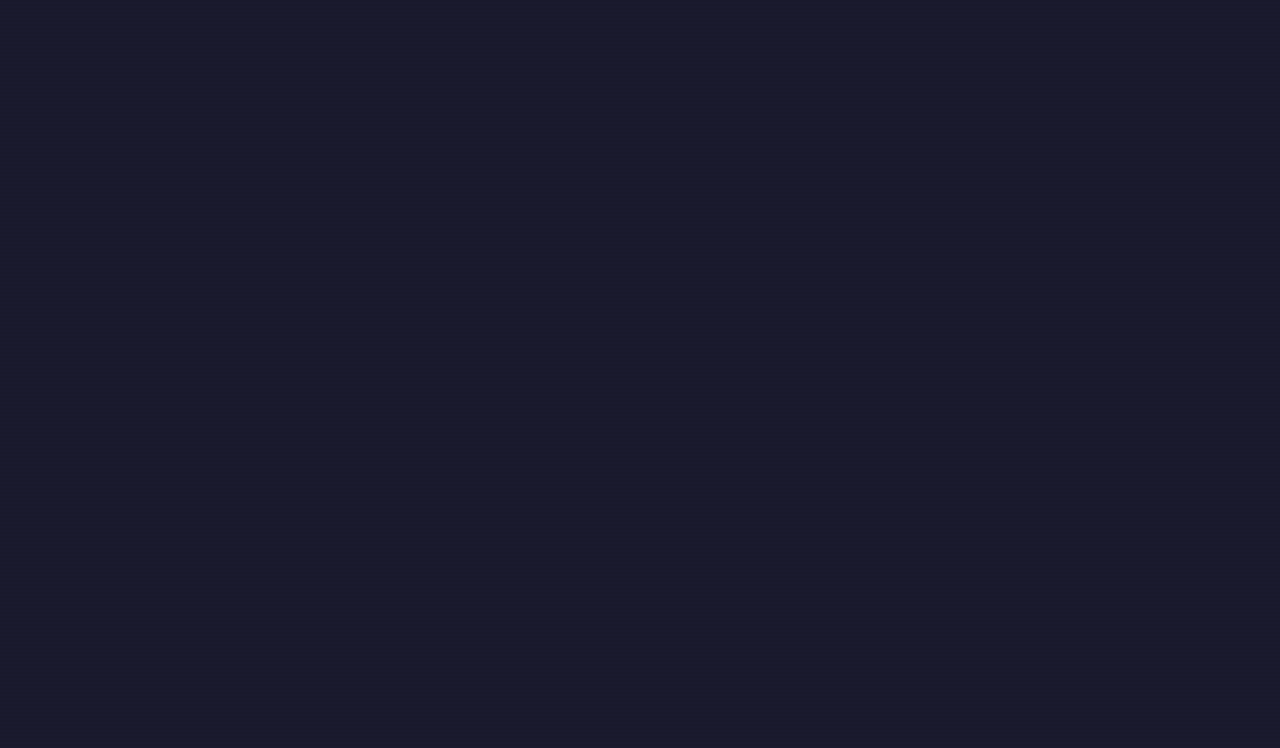
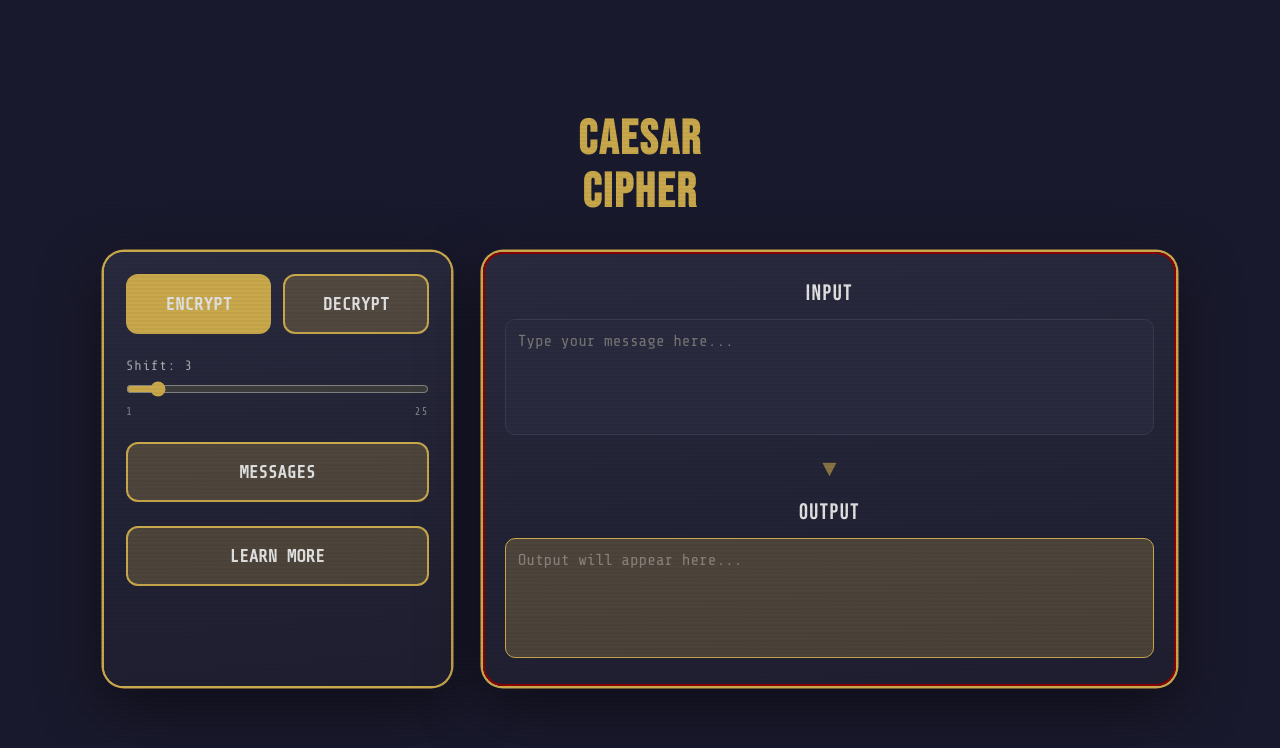
Before and after one commit to rajahw/cybersecurity-concept-demo, a React (Vite) app: page /caesar in a window 1280 px wide. Before the commit this address had no page. Shown: the top 748 px of the page. Built offline with nearby package versions, Linux system fonts and the light colour scheme.

Commit message:
Add Caesar Cipher page

```diff
--- a/src/App.tsx
+++ b/src/App.tsx
@@ -1,6 +1,7 @@
 import {Routes, Route} from 'react-router-dom';
 import LoginPage from './LoginPage';
 import MessagePage from './MessagePage';
+import CaesarPage from './CaesarPage'
 import './App.css';
 
 function App() {
@@ -12,6 +13,7 @@ function App() {
         <Routes>
             <Route path='/' element={<LoginPage onLogin={saveUsername} />} />
             <Route path='/messages' element={<MessagePage />} />
+            <Route path='/caesar' element={<CaesarPage />} />
         </Routes>
     );
 }
--- /dev/null
+++ b/src/CaesarPage.css
@@ -0,0 +1,147 @@
+.caesar-layout {
+    display: grid;
+    grid-template-columns: 1fr 2fr;
+    grid-template-rows: auto 1fr;
+    gap: 32px;
+    max-width: 90vw;
+    width: 100%;
+    padding: 40px;
+}
+
+.caesar-title-badge {
+    grid-column: 1 / -1;
+    text-align: center;
+}
+
+.caesar-title-badge h1 {
+    font-family: var(--display);
+    font-size: 3rem;
+    letter-spacing: 2px;
+    color: var(--gold);
+    line-height: 1.1;
+}
+
+.caesar-left {
+    display: flex;
+    flex-direction: column;
+    gap: 24px;
+    background: linear-gradient(175deg, var(--panel-bg) 0%, var(--panel-bg2) 100%);
+    border-radius: 20px;
+    padding: 22px;
+    box-shadow: 0 0 0 2.5px var(--gold), 0 20px 60px rgba(0,0,0,0.5);
+}
+
+.caesar-mode-container,
+.caesar-nav-container {
+    display: flex;
+    gap: 12px;
+    width: 100%;
+}
+
+.caesar-button,
+.caesar-button-active {
+    flex: 1;
+    padding: 18px 0;
+    font-size: 1.1rem;
+    font-family: var(--tech);
+    font-weight: bold;
+    color: var(--text-dark);
+    border-radius: 12px;
+    cursor: pointer;
+    transition: 0.2s ease;
+    border: 2px solid var(--gold);
+    text-decoration: none;
+    text-align: center;
+    background: var(--gold-light);
+}
+
+.caesar-button-active {
+    background: var(--gold);
+}
+
+.caesar-button:hover {
+    background: var(--gold);
+    transform: translateY(-2px);
+}
+
+.caesar-shift-section {
+    display: flex;
+    flex-direction: column;
+    gap: 8px;
+}
+
+.caesar-label {
+    font-family: var(--tech);
+    font-size: 0.85rem;
+    letter-spacing: 1px;
+    opacity: 0.7;
+}
+
+.caesar-slider {
+    width: 100%;
+    accent-color: var(--gold);
+}
+
+.caesar-shift-ticks {
+    display: flex;
+    justify-content: space-between;
+}
+
+.caesar-right {
+    display: flex;
+    flex-direction: column;
+    gap: 16px;
+    background: linear-gradient(175deg, var(--panel-bg) 0%, var(--panel-bg2) 100%);
+    border-radius: 20px;
+    padding: 28px 22px;
+    box-shadow:
+        0 0 0 2.5px var(--gold),
+        inset 0 0 0 2px var(--red-dark),
+        0 20px 60px rgba(0,0,0,0.5);
+}
+
+.caesar-panel {
+    display: flex;
+    flex-direction: column;
+    gap: 12px;
+}
+
+.caesar-textarea {
+    font-family: var(--tech);
+    font-size: 1rem;
+    color: var(--text-dark);
+    background: var(--panel-bg);
+    border: 1.5px solid var(--border);
+    border-radius: 10px;
+    padding: 12px;
+    outline: none;
+    resize: none;
+    transition: 0.2s ease;
+}
+
+.caesar-textarea:focus {
+    border-color: var(--gold);
+}
+
+.caesar-output {
+    font-family: var(--tech);
+    font-size: 1rem;
+    color: var(--text-dark);
+    background: var(--gold-light);
+    border: 1.5px solid var(--gold);
+    border-radius: 10px;
+    padding: 12px;
+    min-height: 120px;
+    word-break: break-all;
+}
+
+.caesar-placeholder {
+    opacity: 0.4;
+}
+
+.caesar-arrow {
+    font-size: 1.5rem;
+    text-align: center;
+    color: var(--gold);
+    opacity: 0.6;
+}
--- /dev/null
+++ b/src/CaesarPage.tsx
@@ -0,0 +1,98 @@
+import { useState } from 'react';
+import { useNavigate } from 'react-router-dom';
+import './CaesarPage.css';
+
+function CaesarPage() {
+    const navigate = useNavigate();
+    const [inputText, setInputText] = useState('');
+    const [shift, setShift] = useState(3);
+    const [mode, setMode] = useState<'encrypt' | 'decrypt'>('encrypt');
+
+    function caesarCipher(text: string, shift: number, decrypt: boolean): string {
+        const s = decrypt ? (26 - shift) % 26 : shift;
+        return text.split('').map(char => {
+            if (/[a-z]/.test(char)) return String.fromCharCode(((char.charCodeAt(0) - 97 + s) % 26) + 97);
+            if (/[A-Z]/.test(char)) return String.fromCharCode(((char.charCodeAt(0) - 65 + s) % 26) + 65);
+            return char;
+        }).join('');
+    }
+
+    const outputText = inputText ? caesarCipher(inputText, shift, mode === 'decrypt') : '';
+
+    return (
+        <div className="caesar-layout">
+            <div className="caesar-title-badge">
+                <h1>Caesar<br />Cipher</h1>
+            </div>
+
+            <div className="caesar-left">
+                <div className="caesar-mode-container">
+                    <button
+                        className={mode === 'encrypt' ? 'caesar-button-active' : 'caesar-button'}
+                        onClick={() => setMode('encrypt')}
+                    >
+                        ENCRYPT
+                    </button>
+                    <button
+                        className={mode === 'decrypt' ? 'caesar-button-active' : 'caesar-button'}
+                        onClick={() => setMode('decrypt')}
+                    >
+                        DECRYPT
+                    </button>
+                </div>
+
+                <div className="caesar-shift-section">
+                    <label className="caesar-label">Shift: {shift}</label>
+                    <input
+                        type="range"
+                        min={1}
+                        max={25}
+                        value={shift}
+                        onChange={e => setShift(Number(e.target.value))}
+                        className="caesar-slider"
+                    />
+                    <div className="caesar-shift-ticks">
+                        <span className="tick">1</span>
+                        <span className="tick">25</span>
+                    </div>
+                </div>
+
+                <div className="caesar-nav-container">
+                    <button className="caesar-button" onClick={() => navigate('/messages')}>
+                        MESSAGES
+                    </button>
+                </div>
+
+                <div className="caesar-nav-container">
+                    <a className="caesar-button" href="https://en.wikipedia.org/wiki/Caesar_cipher" target="_blank" rel="noopener noreferrer">
+                        LEARN MORE
+                    </a>
+                </div>
+            </div>
+
+            <div className="caesar-right">
+                <div className="caesar-panel">
+                    <div className="panel-section-title">Input</div>
+                    <textarea
+                        className="caesar-textarea"
+                        value={inputText}
+                        onChange={e => setInputText(e.target.value)}
+                        placeholder="Type your message here..."
+                        rows={5}
+                    />
+                </div>
+
+                <div className="caesar-arrow">▼</div>
+
+                <div className="caesar-panel">
+                    <div className="panel-section-title">Output</div>
+                    <div className="caesar-output">
+                        {outputText || <span className="caesar-placeholder">Output will appear here...</span>}
+                    </div>
+                </div>
+            </div>
+        </div>
+    );
+}
+
+export default CaesarPage;
--- a/src/MessagePage.tsx
+++ b/src/MessagePage.tsx
@@ -203,6 +203,12 @@ function MessagePage() {
                     </div>
                 </div>
 
+                <div className={isRSA ? "rsa-button-container" : "aes-button-container"}>
+                    <button className={isRSA ? "rsa-button" : "aes-button"} onClick={() => navigate('/caesar')}>
+                        CAESAR CIPHER
+                    </button>
+                </div>
+
                 <div className="button-container">
                     <button className={displayRSA ? "rsa-button" : "aes-button"} onClick={userLogout}>
                         LOG OUT
```
